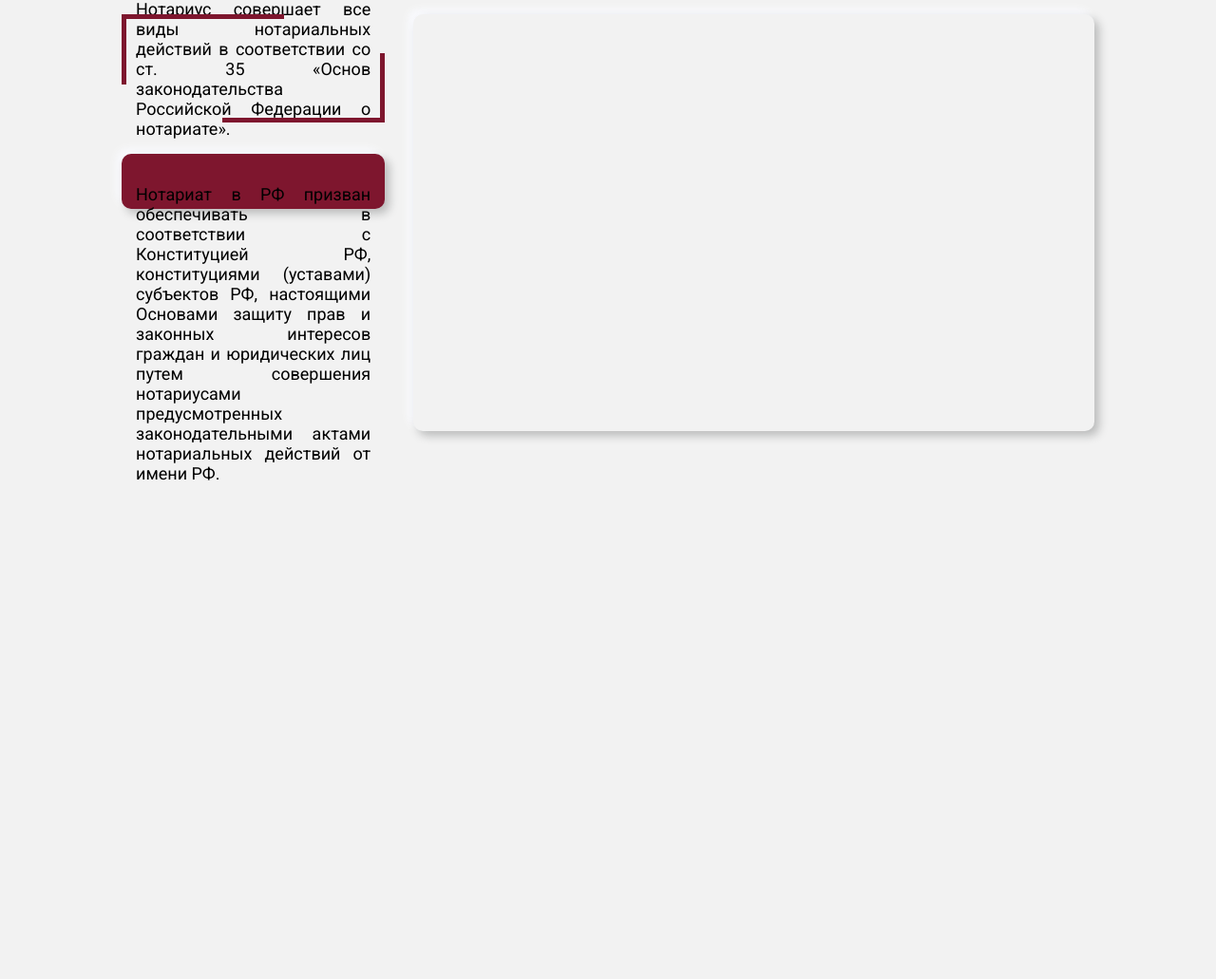
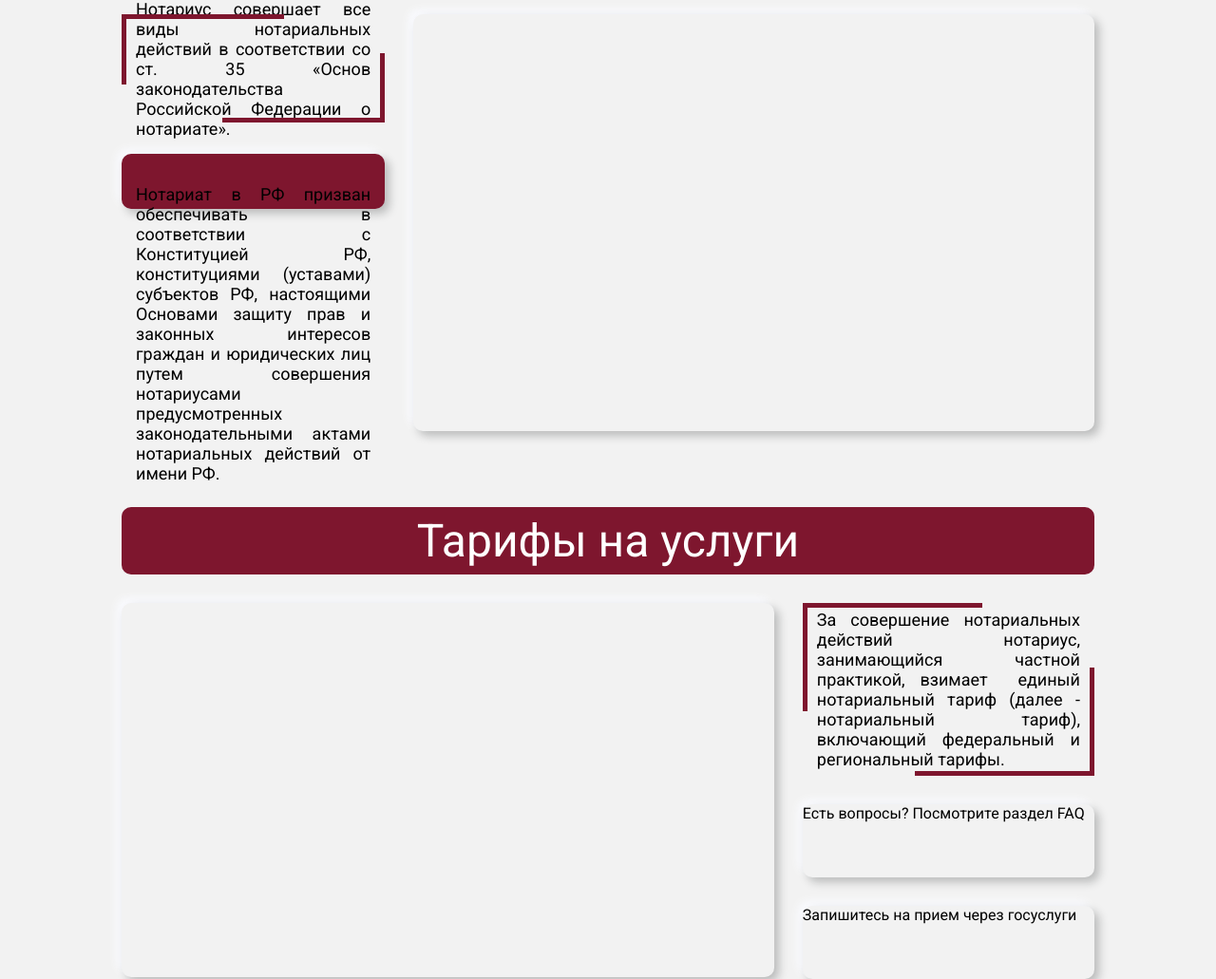
Before and after one commit to 1se3rr/Notary, a Flask app: page / in a window 1280 px wide. Shown: the part 985-2016 px from the top of the page at 95% size. Before the commit the page ends 1491 px from the top, so only its background shows below. Run offline with Flask 3, Linux system fonts and the light colour scheme.

Commit message:
Add files via upload

```diff
--- a/static/css/index.css
+++ b/static/css/index.css
@@ -135,7 +135,6 @@
     position: relative; /* Нужно для позиционирования псевдоэлементов */
     height: 114px; /* Фиксированная высота */
     width: calc(100% - 30px); /* Ширина с учетом отступов */
-     /* Фоновый цвет */
     margin-bottom: 30px; /* Отступ снизу */
 
     padding: 15px; /* Отступы со всех сторон по 15 пикселей */
@@ -200,31 +199,87 @@
     text-align: justify;
 
 }
-/*
+
+.price-actions{
+    grid-template-columns: 70% 30%;
+}
+
 .price-actions .section-title{
-    width: 1200px;
-    height: 71px;
-    background-color: #7E162E;
-    grid-column: span 2;
+    height: 71px; /* Высота блока */
+    width: 100%; /* Полная ширина блока */
+    grid-column: span 2; /* Занимает две колонки в сетке */
+    background-color: #7E162E; /* Фон блока */
+    margin-bottom: 30px; /* Отступ снизу */
+    border-radius: 10px;
+
+    /* Flexbox для центрирования текста по вертикали и горизонтали */
+    display: flex;
+    justify-content: center; /* Горизонтальное центрирование */
+    align-items: center; /* Вертикальное центрирование */
+
+    /* Размер шрифта */
+    font-size: 48px;
+    color: #fff; /* Белый текст для контраста с фоном */
+    box-sizing: border-box; /* Учитывает отступы в общей высоте */
+    text-align: center; /* Выравнивание текста по центру */
 }
 
 .tariffs{
-    width: 814px;
+    width: calc(100% - 30px);
     height: 394px;
-    background-color: #7E162E;
+    background-color: #F2F2F2;
     grid-row: span 3;
+    border-radius: 10px;
+    box-shadow: 5px 5px 10px rgba(22, 27, 29, 0.25), -5px -5px 10px rgba(250, 251, 255, 1); /* Двойная тень */
+
 }
 
 .text-related-to-tariffs{
-    width: 356px;
+    position: relative; /* Нужно для позиционирования псевдоэлементов */
+    width: 100%;
     height: 182px;
-    background-color: #7E162E;
+    margin-bottom: 30px;
+
+    padding: 15px; /* Отступы со всех сторон по 15 пикселей */
+    display: flex; /* Использование flexbox для центрирования содержимого */
+    align-items: center; /* Центрирование по вертикали */
+    text-align: justify; /* Выравнивание по левому краю внутри flex-контейнера */
+    font-size: 18px; /* Размер шрифта */
+    box-sizing: border-box; /* Учитывает отступы в общий размер */
+}
+
+.text-related-to-tariffs::before,
+.text-related-to-tariffs::after {
+    content: ""; /* Необходимо для отображения псевдоэлементов */
+    position: absolute; /* Абсолютное позиционирование относительно .article */
+    border-style: solid; /* Стиль границы */
+    border-color:  #7E162E;; /* Цвет границы */
+}
+
+.text-related-to-tariffs::before {
+    top: 0; left: 0; /* Позиционирование в левом верхнем углу */
+    width: calc(60%); /* Ширина линии рамки, 60% от ширины блока */
+    height: calc(60%); /* Высота линии рамки, 60% от высоты блока */
+    border-width: 5px 0 0 5px; /* Толщина линии только сверху и слева */
+}
+
+.text-related-to-tariffs::after {
+    bottom: 0; right: 0; /* Позиционирование в правом нижнем углу */
+    width: calc(60%); /* Ширина линии рамки, 60% от ширины блока */
+    height: calc(60%); /* Высота линии рамки, 60% от высоты блока */
+    border-width: 0 5px 5px 0; /* Толщина линии только снизу и справа */
 }
 
 
 
 .faq-link , .gos-link{
-    width: 356px;
+    width: 100%;
     height: 77px;
-    background-color: #7E162E;
+    background-color: #F2F2F2;
+    border-radius: 10px;
+    box-shadow: 5px 5px 10px rgba(22, 27, 29, 0.25), -5px -5px 10px rgba(250, 251, 255, 1); /* Двойная тень */
 }
+
+.faq-link{
+    margin-bottom: 30px;
+}
--- a/templates/index.html
+++ b/templates/index.html
@@ -16,8 +16,6 @@
     <div class="notary-logo"></div>
 </section>
 
-
-
 <section class="about">
     <div class="description"> Нотариальный округ города Нового Уренгоя Ямало-Ненецкого автономного округа нотариус Бармина Татьяна Юрьевна</div>
     <div class="working-hours"></div>
@@ -33,11 +31,11 @@
 </section>
 
 <section class="price-actions">
-    <div class="section-title"> </div>
+    <div class="section-title"> Тарифы на услуги</div>
     <div class="tariffs"></div>
-    <div class="text-related-to-tariffs"></div>
-    <div class="faq-link"></div>
-    <div class="gos-link"></div>
+    <div class="text-related-to-tariffs">За совершение нотариальных действий нотариус, занимающийся частной практикой, взимает  единый нотариальный тариф (далее - нотариальный тариф), включающий федеральный и региональный тарифы.</div>
+    <div class="faq-link">Есть вопросы? Посмотрите раздел FAQ</div>
+    <div class="gos-link">Запишитесь на прием через госуслуги</div>
 </section>
 
 {% endblock %}
```
